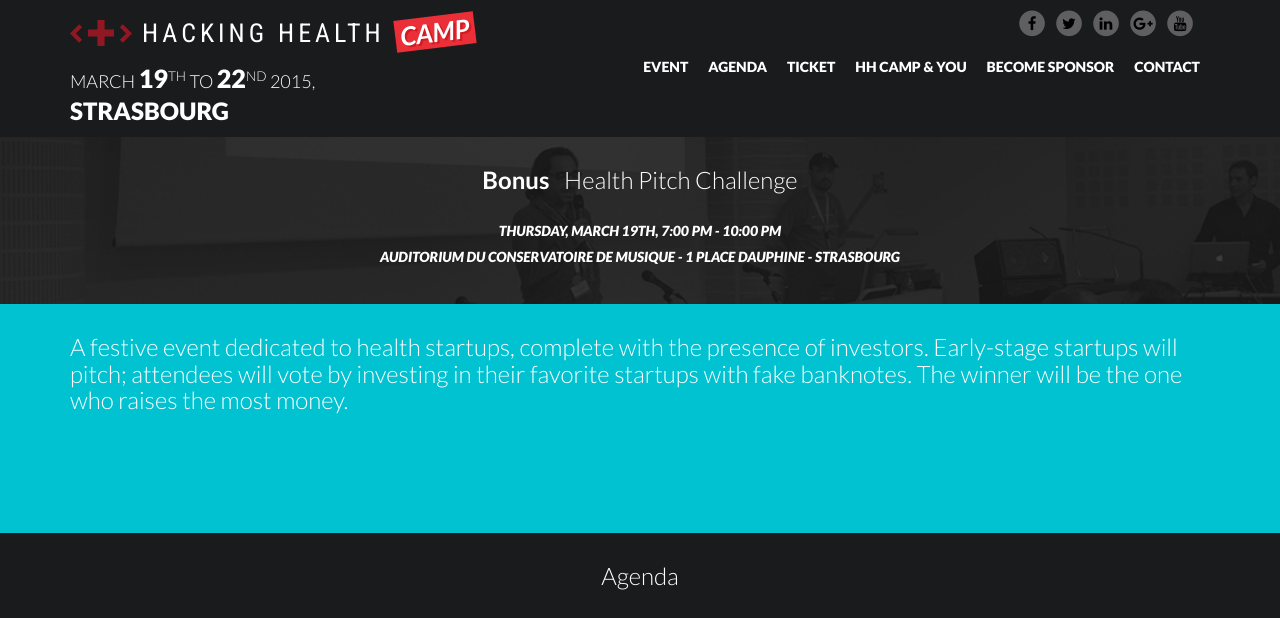
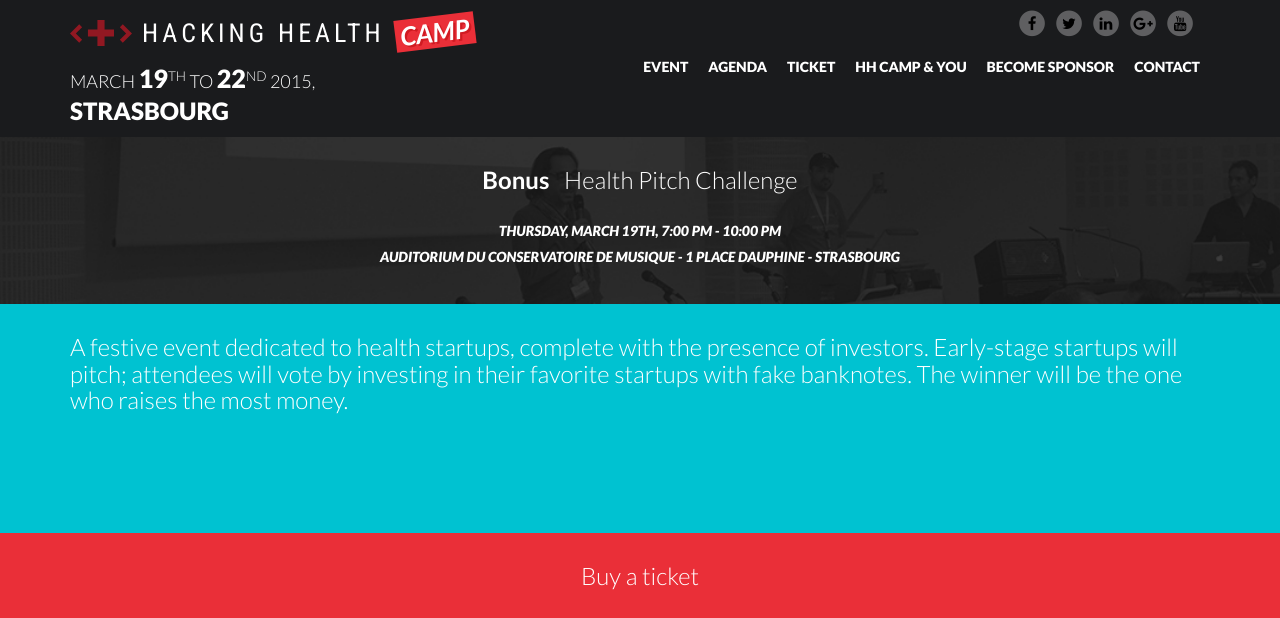
Before and after one commit to AlsaceDigitale/hhcamp_2015, a Jekyll site: the page built from health-pitch-challenge.html, in a window 1280 px wide. Shown: the top 618 px of the page. Built offline with Jekyll 4.4.1, drawn with Linux system fonts in a browser that asks for light colours; nearby versions of some CDN libraries; some of the changed text lies outside the part shown; grey boxes are pictures that could not be loaded.

Commit message:
ticket section on eveyr event page

```diff
--- /dev/null
+++ b/_includes/shared/ticket.html
@@ -0,0 +1,14 @@
+<section class="ticket">
+  <div class="container">
+    <div class="row">
+      <div class="col-xs-12">
+        <div class="h2 text-center">
+          Buy a ticket
+        </div>
+      </div>
+    </div>
+    <div class="row">
+      {% include ticket/content.markdown %}
+    </div>
+  </div>
+</section>
--- a/_layouts/event.html
+++ b/_layouts/event.html
@@ -16,5 +16,6 @@
 </section>
 {% endif %}
 {% include shared/people.html sectionKey=mnemonic %}
+{% include shared/ticket.html %}
 {% include shared/schedule.html scheduleKey=mnemonic %}
 {{ content }}
--- a/css/main.sass
+++ b/css/main.sass
@@ -207,6 +207,11 @@
     background-color: transparent
     zoom: 1
     position: relative
+
+
+section.ticket
+  background-color: #ea2f38
+  color: white
 
 section.events
   padding-bottom: 0
```
